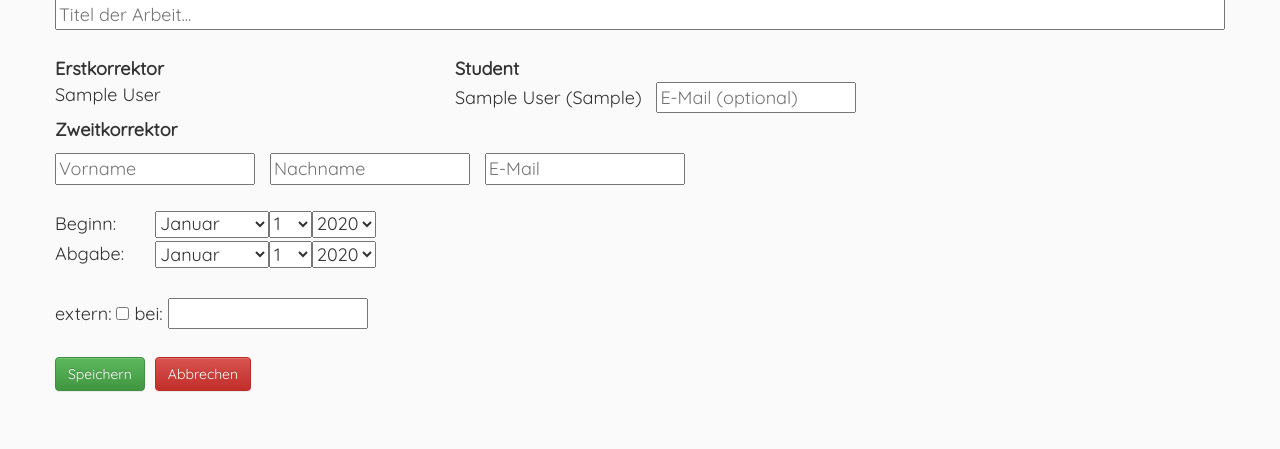
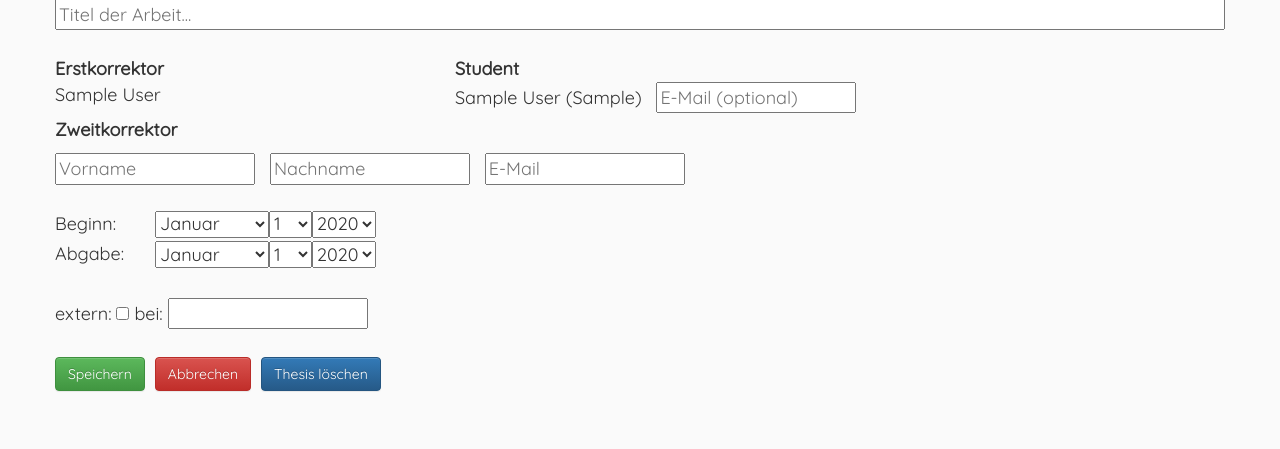
Before and after one commit to informatik-mannheim/faculty-thesis-db, a Django app: template website/templates/website/create_or_change.html in a window 1280 px wide. Shown: the part 181-630 px from the top of the page. Run offline with Django 3.2, Linux system fonts and the light colour scheme; tables that the repository leaves empty hold one stand-in row (values such as "Sample post"); the template is opened without the code that fills it: values that come from a table or form of the project are taken from there, most other values are stand-ins (such as "Sample title", 1, 10 or a date in 2020); lists and menus that the app fills with data are empty; parts of the project's set-up code (start-up, migrations or seed data) failed here and were passed over; some libraries are stand-ins or nearby versions.

Commit message:
replaced theses with thesis

```diff
--- a/website/templates/website/create_or_change.html
+++ b/website/templates/website/create_or_change.html
@@ -114,10 +114,10 @@
                     <input class="btn btn-danger space-left-small" type="submit" value="Abbrechen"/>
                 </form>
             </th>
-
-            {% if supervisor is not Null and theses.status == 0 and theses.excom_status == 0 %}
+            <!-- add no delete button in create thesis -->
+            {% if supervisor is not Null and thesis.status == 0 and thesis.excom_status == 0 %}
             <th>
-                <form action="{% url 'delete' theses.surrogate_key|slugify %}" method="get">
+                <form action="{% url 'delete' thesis.surrogate_key|slugify %}" method="get">
                     <input class="btn btn-primary space-left-small" type="submit" value="Thesis löschen"/>
                 </form>
             </th>
```
